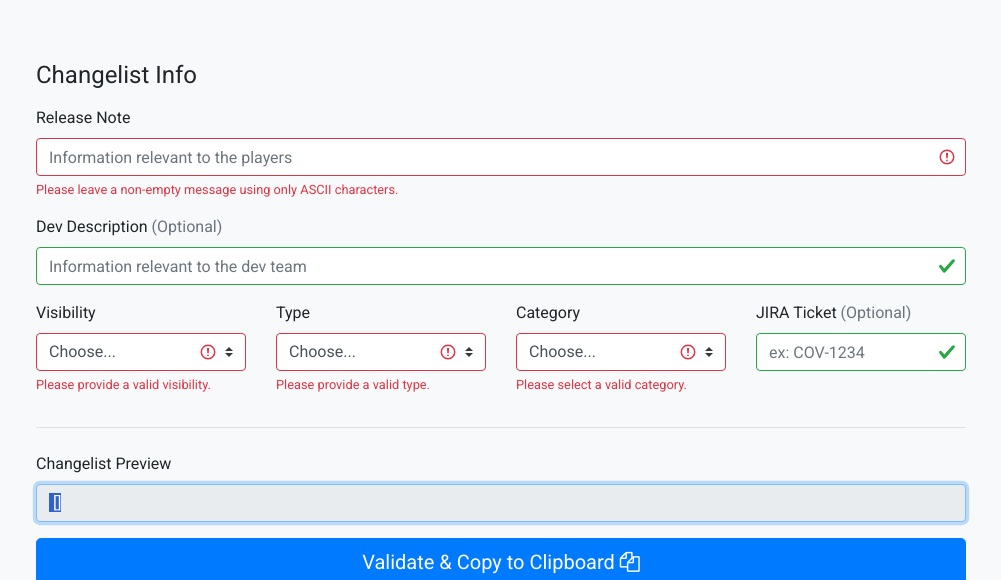
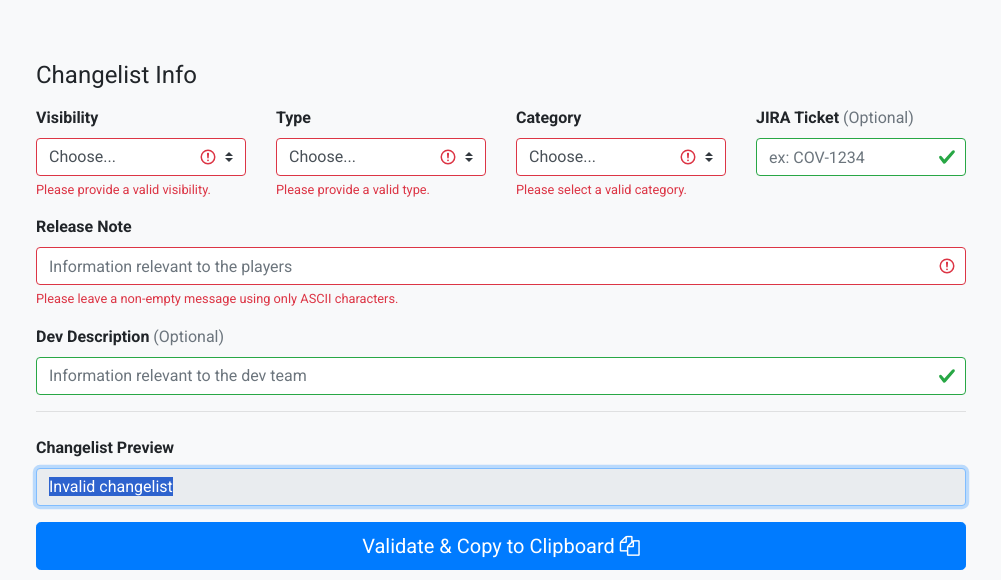
Before and after one commit to Darewise/clever, a plain HTML site: page index.html in a window 1280 px wide. Both pictures are taken after a click on the button "Validate & Copy to Clipboard". Shown: the part 215-795 px from the top of the page, without its empty margins (139-1140 px from the left). Drawn offline with nearby package versions, Linux system fonts and the light colour scheme.

Commit message:
More updates

```diff
--- a/assets/form-validation.js
+++ b/assets/form-validation.js
@@ -53,6 +53,14 @@ function copyToClipboard(text) {
   return false;
 }
 
+function togglePublicDescription() {
+  if ($('#visibility').val().toLowerCase() === "public") {
+    $('#public-description-group').show();
+  } else {
+    $('#public-description-group').hide();
+  }
+}
+
 function updateResult() {
   var text = $('#type').val() + ' ';
 
@@ -62,7 +70,9 @@ function updateResult() {
   }
 
   var visibility = $('#visibility').val();
-  if (visibility.toLowerCase() === "public") {
+  var isPublic = visibility.toLowerCase() === "public";
+
+  if (isPublic) {
     text += '!P';
   } else if (visibility.toLowerCase() === "private") {
     text += '!X';
@@ -73,8 +83,10 @@ function updateResult() {
     text += '[' + category + ']';
   }
 
-  var publicDescription = $('#public-description').val();
-  text += '[' + publicDescription + ']';
+  if (isPublic) {
+    var publicDescription = $('#public-description').val();
+    text += '[' + publicDescription + ']';
+  }
 
   var privateDescription = $('#private-description').val();
   if (privateDescription) {
@@ -82,5 +94,11 @@ function updateResult() {
   }
 
   var container = $('#preview');
-  container.val(text);
+
+  const regex = /([A-Z]{3}) (([A-Z]{3,5}-[0-9]+) )*(!P\[(.+?)\]\[.+\]|!X\[(.+?)\])/g;
+  if (text.match(regex)) {
+    container.val(text);
+  } else {
+    container.val("Invalid changelist");
+  }
 }
--- a/index.html
+++ b/index.html
@@ -7,6 +7,7 @@
   <meta name="description" content="Tool to easily generate changelist messages for your commits.">
   <meta name="author" content="Christian Chomiak and Bootstrap contributors">
   <meta name="generator" content="Jekyll v4.1.1">
+  <link rel="icon" type="image/png" href="favicon.png">
   <title>CLever</title>
 
   <link rel="canonical" href="https://getbootstrap.com/docs/4.5/examples/checkout/">
@@ -55,25 +56,11 @@
         <h4 class="mb-3">Changelist Info</h4>
         <form class="needs-validation" novalidate>
 
-          <div class="mb-3">
-            <label for="public-description">Release Note</label>
-            <input type="text" class="form-control" id="public-description"
-              placeholder="Information relevant to the players" required>
-            <div class="invalid-feedback">
-              Please leave a non-empty message using only ASCII characters.
-            </div>
-          </div>
-
-          <div class="mb-3">
-            <label for="private-description">Dev Description <span class="text-muted">(Optional)</span></label>
-            <input type="text" class="form-control" id="private-description"
-              placeholder="Information relevant to the dev team">
-          </div>
-
           <div class="row">
             <div class="col-md-3 mb-3">
-              <label for="visibility">Visibility</label>
-              <select class="custom-select d-block w-100" id="visibility" required onchange="updateResult()">
+              <label for="visibility"><b class="font-weight-bold">Visibility</b></label>
+              <select class="custom-select d-block w-100" id="visibility" required
+                onchange="updateResult();togglePublicDescription()">
                 <option value="">Choose...</option>
                 <option>Public</option>
                 <option>Private</option>
@@ -83,7 +70,7 @@
               </div>
             </div>
             <div class="col-md-3 mb-3">
-              <label for="type">Type</label>
+              <label for="type"><b class="font-weight-bold">Type</b></label>
               <select class="custom-select d-block w-100" id="type" required onchange="updateResult()">
                 <option value="">Choose...</option>
                 <option>ADD</option>
@@ -99,7 +86,7 @@
               </div>
             </div>
             <div class="col-md-3 mb-3">
-              <label for="category">Category</label>
+              <label for="category"><b class="font-weight-bold">Category</b></label>
               <select class="custom-select d-block w-100" id="category" required onchange="updateResult()">
                 <option value="">Choose...</option>
                 <option>Art</option>
@@ -129,7 +116,8 @@
               </div>
             </div>
             <div class="col-md-3 mb-3">
-              <label for="jira">JIRA Ticket <span class="text-muted">(Optional)</span></label>
+              <label for="jira"><b class="font-weight-bold">JIRA Ticket </b><span
+                  class="text-muted">(Optional)</span></label>
               <input type="text" class="form-control" id="jira" placeholder="ex: COV-1234">
               <div class="invalid-feedback">
                 Invalid JIRA ticket ID.
@@ -138,10 +126,26 @@
 
           </div>
 
+          <div class="mb-3" id="public-description-group">
+            <label for="public-description"><b class="font-weight-bold">Release Note</b></label>
+            <input type="text" class="form-control" id="public-description"
+              placeholder="Information relevant to the players" required>
+            <div class="invalid-feedback">
+              Please leave a non-empty message using only ASCII characters.
+            </div>
+          </div>
+
+          <div class="mb-3">
+            <label for="private-description"><b class="font-weight-bold">Dev Description </b><span
+                class="text-muted">(Optional)</span></label>
+            <input type="text" class="form-control" id="private-description"
+              placeholder="Information relevant to the dev team">
+          </div>
+
           <hr class="mb-4">
 
           <div class="mb-3">
-            <label for="preview">Changelist Preview</label>
+            <label for="preview"><b class="font-weight-bold">Changelist Preview</b></label>
             <input type="text" class="form-control" id="preview"
               placeholder="Fill the values above and then click down below!" readonly>
           </div>
```
Also changed, not shown: favicon.png (added).
